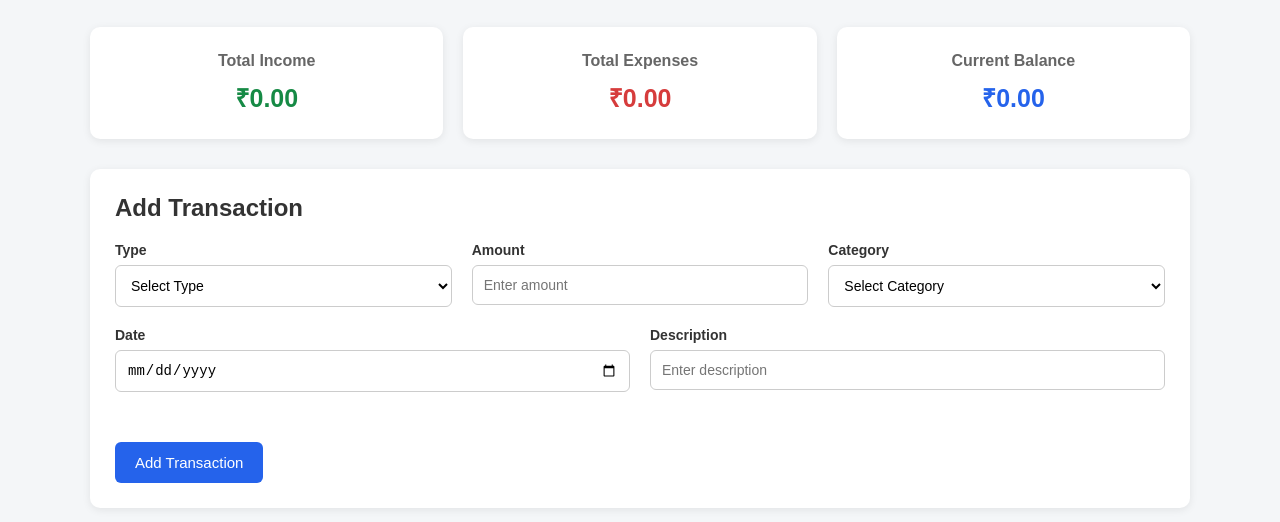
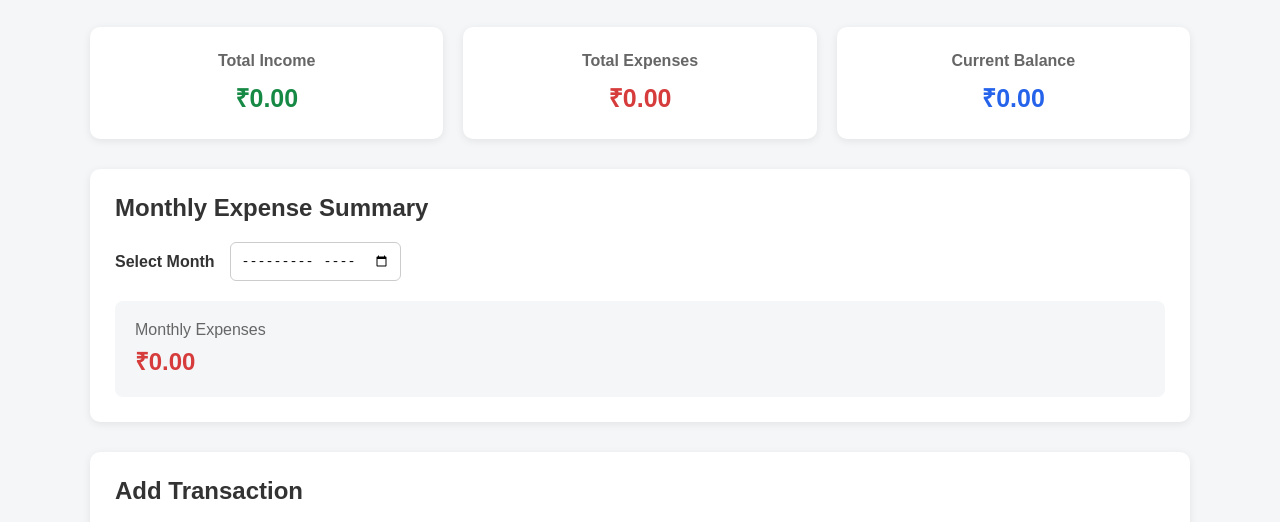
Before and after one commit to muhammadhassanvs/expense-tracker-muhammad-hassan-vs, a plain HTML site: page index.html in a window 1280 px wide. Shown: the part 96-618 px from the top of the page. Drawn offline with Linux system fonts and the light colour scheme.

Commit message:
Added monthly expense summary

```diff
--- a/index.html
+++ b/index.html
@@ -36,6 +36,33 @@
             <div class="summary-card balance-card">
                 <h3>Current Balance</h3>
                 <p id="balance">₹0.00</p>
+            </div>
+
+        </section>
+
+
+        <!-- Monthly Expense Summary -->
+
+        <section class="monthly-summary">
+
+            <h2>Monthly Expense Summary</h2>
+
+            <div class="month-selector">
+
+                <label for="month-filter">
+                    Select Month
+                </label>
+
+                <input type="month" id="month-filter">
+
+            </div>
+
+            <div class="monthly-result">
+
+                <p>Monthly Expenses</p>
+
+                <h3 id="monthly-expenses">₹0.00</h3>
+
             </div>
 
         </section>
--- a/script.js
+++ b/script.js
@@ -12,6 +12,9 @@ const categoryFilter = document.getElementById("category-filter");
 
 const formError = document.getElementById("form-error");
 
+const monthFilter = document.getElementById("month-filter");
+const monthlyExpenses = document.getElementById("monthly-expenses");
+
 // Store all transactions
 
 let transactions = [];
@@ -24,6 +27,10 @@ const savedTransactions = localStorage.getItem("transactions");
 if (savedTransactions) {
     transactions = JSON.parse(savedTransactions);
 }
+
+// Update monthly summary when month changes
+
+monthFilter.addEventListener("change", updateMonthlySummary);
 
 // Filter transactions when the filter changes
 
@@ -108,6 +115,7 @@ transactionForm.addEventListener("submit", function (event) {
 
     displayTransactions();
     updateSummary();
+    updateMonthlySummary();
 
 
     // Clear the form
@@ -252,6 +260,7 @@ function deleteTransaction(id) {
 
     displayTransactions();
     updateSummary();
+    updateMonthlySummary();
 
 }
 
@@ -302,6 +311,7 @@ function editTransaction(id) {
 
     displayTransactions();
     updateSummary();
+    updateMonthlySummary();
 
 
     // Scroll to the form
@@ -363,7 +373,49 @@ function saveTransactions() {
 
 }
 
+// Calculate monthly expenses
+
+function updateMonthlySummary() {
+
+    const selectedMonth = monthFilter.value;
+
+    let total = 0;
+
+
+    // If no month is selected
+
+    if (!selectedMonth) {
+
+        monthlyExpenses.textContent = "₹0.00";
+
+        return;
+    }
+
+
+    // Check every transaction
+
+    transactions.forEach(function (transaction) {
+
+        if (
+            transaction.type === "expense" &&
+            transaction.date.startsWith(selectedMonth)
+        ) {
+
+            total += transaction.amount;
+
+        }
+
+    });
+
+
+    // Display the total
+
+    monthlyExpenses.textContent = `₹${total.toFixed(2)}`;
+
+}
+
 // Display saved transactions when the page opens
 
 displayTransactions();
 updateSummary();
+updateMonthlySummary();
--- a/style.css
+++ b/style.css
@@ -314,3 +314,66 @@ header p {
     }
 
 }
+
+/* Monthly Expense Summary */
+
+.monthly-summary {
+    background-color: white;
+    padding: 25px;
+    border-radius: 10px;
+    margin-bottom: 30px;
+    box-shadow: 0 2px 8px rgba(0, 0, 0, 0.08);
+}
+
+.monthly-summary h2 {
+    margin-bottom: 20px;
+}
+
+.month-selector {
+    display: flex;
+    align-items: center;
+    gap: 15px;
+    margin-bottom: 20px;
+}
+
+.month-selector label {
+    font-weight: bold;
+}
+
+.month-selector input {
+    padding: 10px;
+    border: 1px solid #ccc;
+    border-radius: 6px;
+}
+
+.monthly-result {
+    padding: 20px;
+    background-color: #f4f6f8;
+    border-radius: 8px;
+}
+
+.monthly-result p {
+    color: #666;
+    margin-bottom: 5px;
+}
+
+.monthly-result h3 {
+    font-size: 24px;
+    color: #d63c3c;
+}
+
+
+/* Mobile */
+
+@media (max-width: 600px) {
+
+    .month-selector {
+        flex-direction: column;
+        align-items: flex-start;
+    }
+
+    .month-selector input {
+        width: 100%;
+    }
+
+}
```
